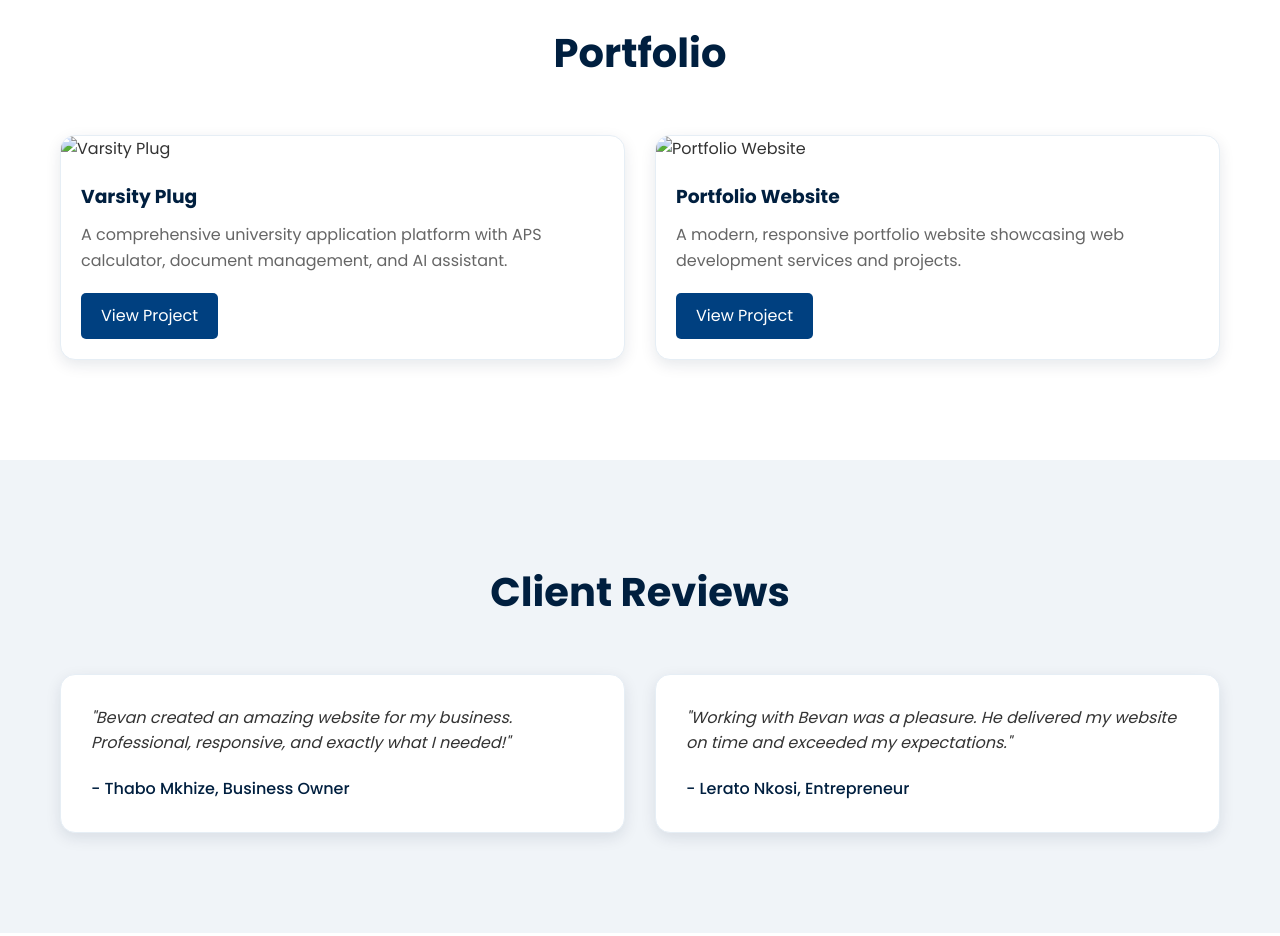
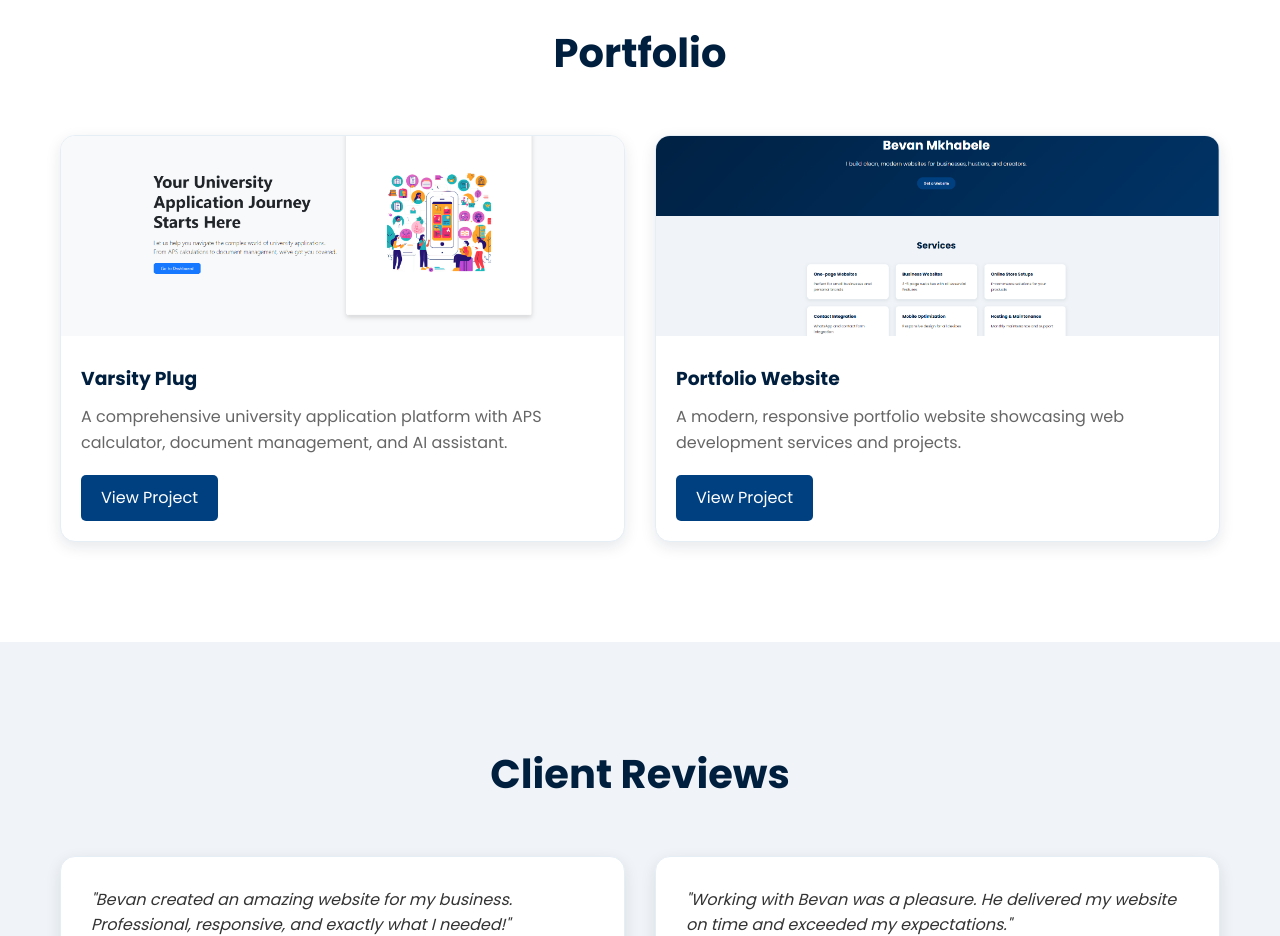
Before and after one commit to VarsityPlug0/my-app, a plain HTML site: page index.html in a window 1280 px wide. Shown: the part 1460-2396 px from the top of the page. Drawn offline with Linux system fonts and the light colour scheme.

Commit message:
Update index.html

```diff
--- a/index.html
+++ b/index.html
@@ -61,13 +61,13 @@
             <h2>Portfolio</h2>
             <div class="portfolio-grid">
                 <div class="portfolio-card">
-                    <img src="portfolio-varsityplug.png" alt="Varsity Plug">
+                    <img src="images/portfolio-varsityplug.png" alt="Varsity Plug">
                     <h3>Varsity Plug</h3>
                     <p>A comprehensive university application platform with APS calculator, document management, and AI assistant.</p>
                     <a href="https://varsityplug-nvg2.onrender.com" target="_blank" class="portfolio-link">View Project</a>
                 </div>
                 <div class="portfolio-card">
-                    <img src="portfolio-bevan.png" alt="Portfolio Website">
+                    <img src="images/portfolio-bevan.png" alt="Portfolio Website">
                     <h3>Portfolio Website</h3>
                     <p>A modern, responsive portfolio website showcasing web development services and projects.</p>
                     <a href="https://my-app-1-ymqx.onrender.com/" target="_blank" class="portfolio-link">View Project</a>
```
